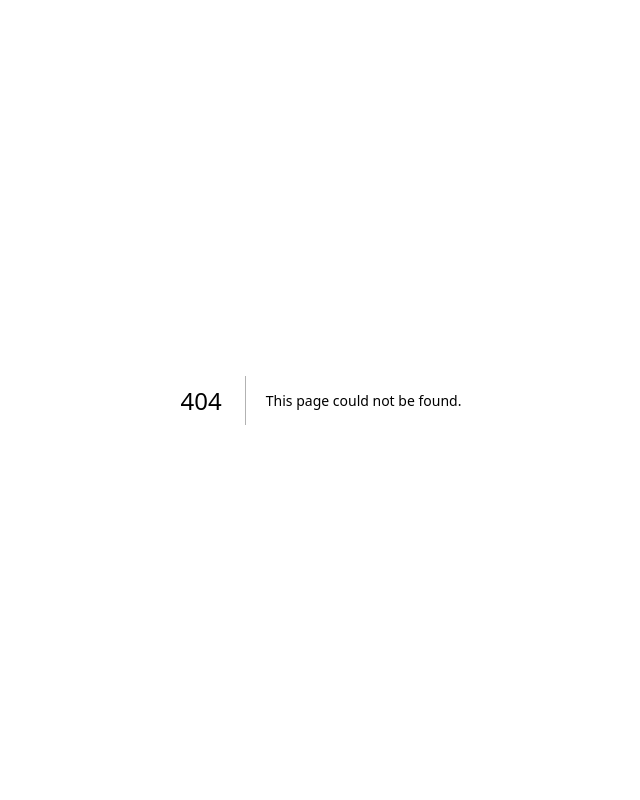
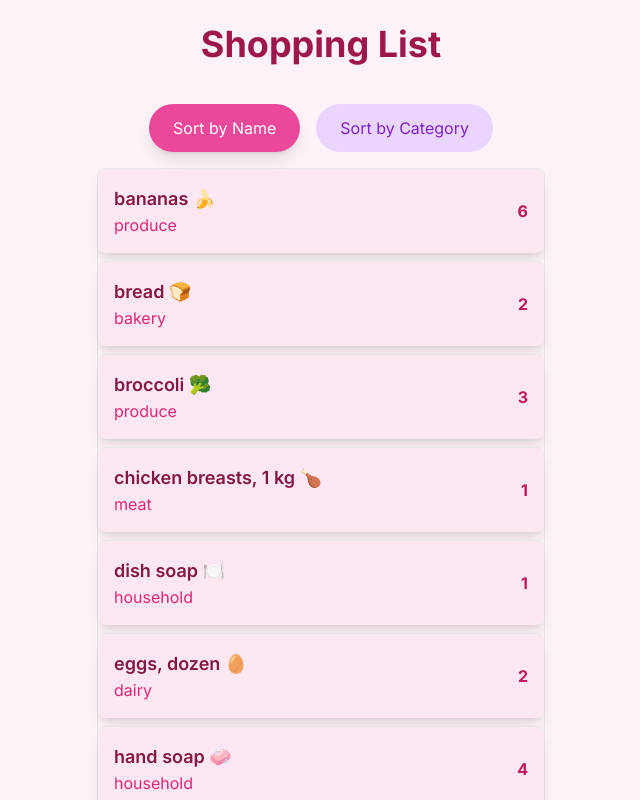
Before and after one commit to tanztanz/cprg306-assignments, a Next.js app: page /week-5 in a window 1280 px wide. Before the commit this address had no page. Shown: the top 800 px of the page, without its empty margins (319-959 px from the left). Built offline with nearby package versions, Linux system fonts and the light colour scheme.

Commit message:
week 5 updates
structured the item list for easier code reading. I also added hovering effects to the sorting buttons for aesthetic purposes.

```diff
--- a/app/page.js
+++ b/app/page.js
@@ -14,7 +14,9 @@ const HomePage = () => {
       <p>
       <Link href="week-4">Week 4</Link>
       </p>
-
+      <p>
+      <Link href="week-5">Week 5</Link>
+      </p>
     </div>
   );
 };
--- /dev/null
+++ b/app/week-5/item-list.js
@@ -0,0 +1,65 @@
+"use client";
+
+import React, { useState } from 'react';
+import Item from './item';
+
+const items = [
+  { id: 1, name: "milk, 4 L 🥛", quantity: 1, category: "dairy" },
+  { id: 2, name: "bread 🍞", quantity: 2, category: "bakery" },
+  { id: 3, name: "eggs, dozen 🥚", quantity: 2, category: "dairy" },
+  { id: 4, name: "bananas 🍌", quantity: 6, category: "produce" },
+  { id: 5, name: "broccoli 🥦", quantity: 3, category: "produce" },
+  { id: 6, name: "chicken breasts, 1 kg 🍗", quantity: 1, category: "meat" },
+  { id: 7, name: "pasta sauce 🍝", quantity: 3, category: "canned goods" },
+  { id: 8, name: "spaghetti, 454 g 🍝", quantity: 2, category: "dry goods" },
+  { id: 9, name: "toilet paper, 12 pack 🧻", quantity: 1, category: "household" },
+  { id: 10, name: "paper towels, 6 pack", quantity: 1, category: "household" },
+  { id: 11, name: "dish soap 🍽️", quantity: 1, category: "household" },
+  { id: 12, name: "hand soap 🧼", quantity: 4, category: "household" }
+];
+
+const ItemList = () => {
+  const [sortBy, setSortBy] = useState("name");
+
+  const sortedItems = [...items].sort((a, b) => {
+    if (sortBy === "name") {
+      return a.name.localeCompare(b.name);
+    } else if (sortBy === "category") {
+      return a.category.localeCompare(b.category);
+    } else {
+      return 0;
+    }
+  });
+
+  return (
+    <div className="max-w-md mx-auto mt-10">
+      <div className="flex justify-center space-x-4 mb-4">
+        <button
+          onClick={() => setSortBy("name")}
+          className={`px-6 py-3 rounded-full focus:outline-none ${sortBy === "name" ? "bg-pink-500 text-white shadow-lg" : "bg-pink-200 text-pink-700 hover:bg-pink-300 hover:text-white"}`}
+        >
+          Sort by Name
+        </button>
+        <button
+          onClick={() => setSortBy("category")}
+          className={`px-6 py-3 rounded-full focus:outline-none ${sortBy === "category" ? "bg-purple-500 text-white shadow-lg" : "bg-purple-200 text-purple-700 hover:bg-purple-300 hover:text-white"}`}
+        >
+          Sort by Category
+        </button>
+      </div>
+
+      <ul className="border border-gray-200 rounded-lg divide-y divide-gray-200">
+        {sortedItems.map(item => (
+          <Item
+            key={item.id} //unique key
+            name={item.name}
+            quantity={item.quantity}
+            category={item.category}
+          />
+        ))}
+      </ul>
+    </div>
+  );
+};
+
+export default ItemList;
--- /dev/null
+++ b/app/week-5/item.js
@@ -0,0 +1,15 @@
+import React from 'react';
+
+const Item = ({ name, quantity, category }) => {
+  return (
+    <li className="flex justify-between items-center p-4 mb-2 bg-pink-100 rounded-lg shadow-lg">
+      <div className="flex flex-col">
+        <span className="font-semibold text-lg text-pink-900">{name}</span>
+        <span className="text-pink-600">{category}</span>
+      </div>
+      <span className="text-pink-700 font-bold">{quantity}</span>
+    </li>
+  );
+};
+
+export default Item;
--- /dev/null
+++ b/app/week-5/page.js
@@ -0,0 +1,13 @@
+import React from 'react';
+import ItemList from './item-list';
+
+const Page = () => {
+  return (
+    <main className="min-h-screen bg-pink-50 p-6">
+      <h1 className="text-4xl font-bold mb-6 text-center text-pink-800">Shopping List</h1>
+      <ItemList />
+    </main>
+  );
+};
+
+export default Page;
```
Also changed, not shown: app/week-5/items.json (added, +74 -0 lines).
